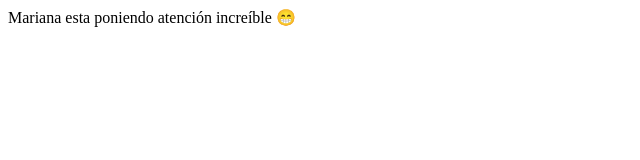
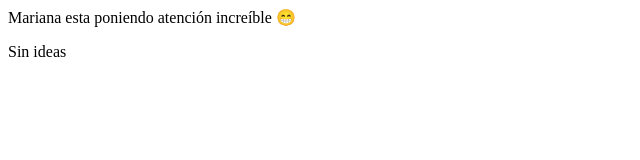
Before and after one commit to sebastianzapatar/nombrerepo, a plain HTML site: page contacto.html in a window 1280 px wide. Shown: the full height of the page, 0-640 px from the left. Drawn offline with Linux system fonts and the light colour scheme.

Commit message:
Modificacion

```diff
--- a/contacto.html
+++ b/contacto.html
@@ -7,5 +7,6 @@
 </head>
 <body>
     Mariana esta poniendo atención increíble 😁
+    <p>Sin ideas</p>
 </body>
 </html>
```
